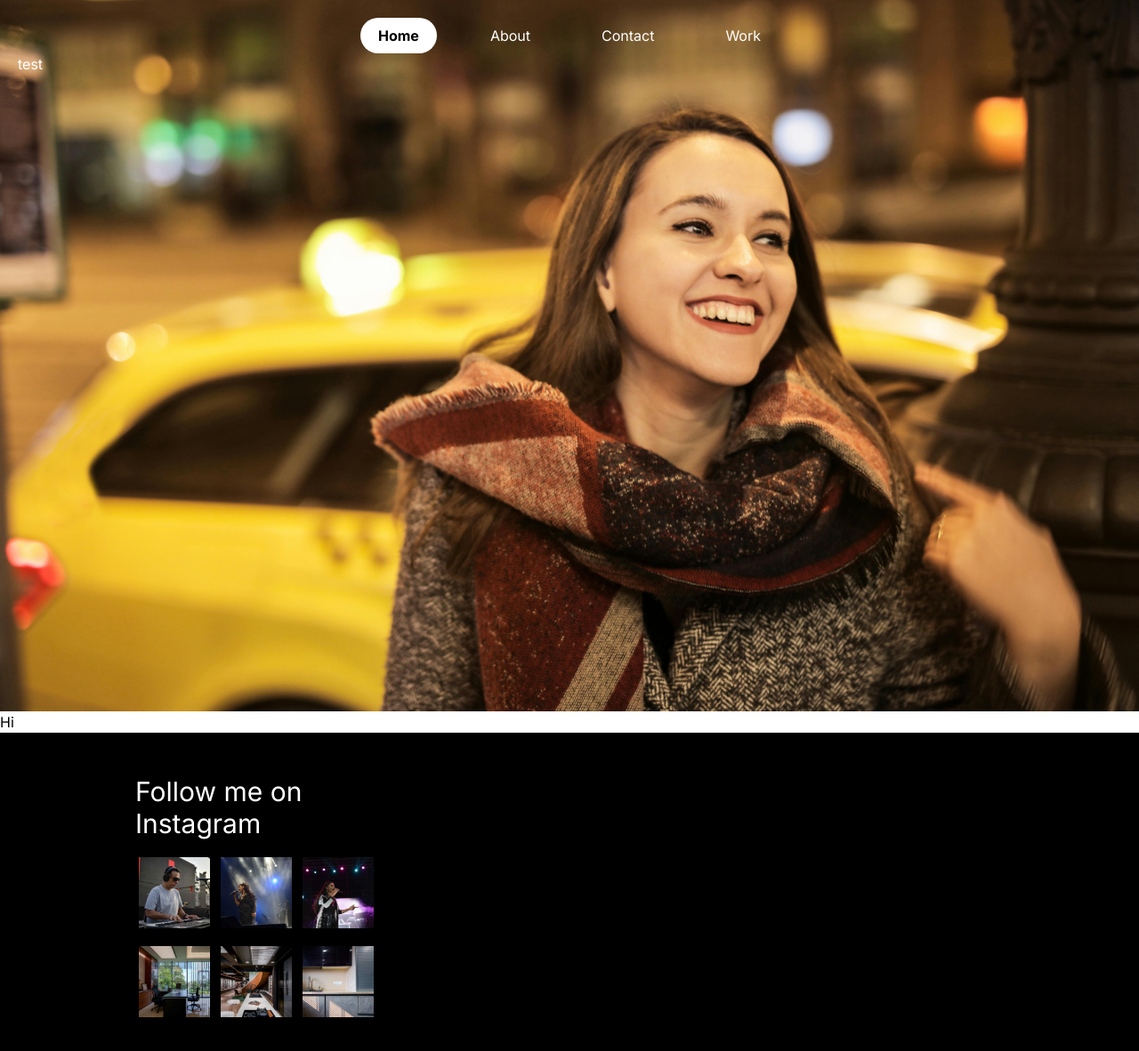
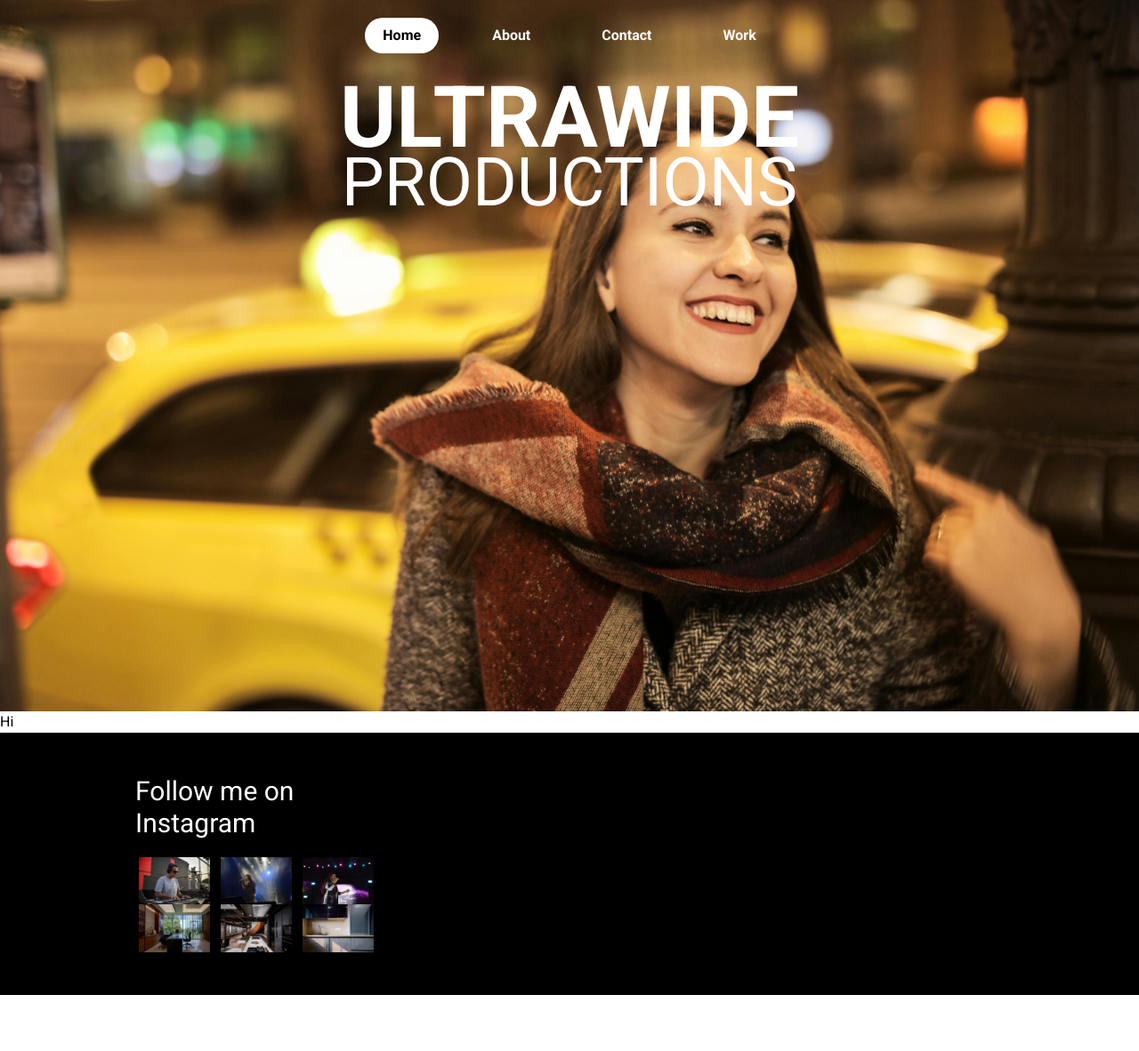
Before and after one commit to uwproductions/web, a Next.js app: page / in a window 1280 px wide. Shown: the top 1182 px of the page at 89% size. After the commit the page ends 1119 px from the top, so only its background shows below. Built offline with nearby package versions, Linux system fonts and the light colour scheme.

Commit message:
header desktop

```diff
--- a/app/globals.css
+++ b/app/globals.css
@@ -1,6 +1,17 @@
 @tailwind base;
 @tailwind components;
 @tailwind utilities;
+
+/* @layer base {
+  @font-face {
+    font-family: 'Roboto';
+    font-style: normal;
+    font-weight: 400;
+    font-display: swap;
+    src: url('https://fonts.googleapis.com/css2?family=Roboto&display=swap');
+  }
+} */
+
 
 /* :root {
   --foreground-rgb: 0, 0, 0;
@@ -31,3 +42,7 @@ body {
     text-wrap: balance;
   }
 } */
+
+.container {
+  max-width: 1140px;
+}
--- a/app/layout.tsx
+++ b/app/layout.tsx
@@ -1,10 +1,13 @@
 import type { Metadata } from "next";
-import { Inter } from "next/font/google";
+import { Roboto } from "next/font/google";
 import "./globals.css";
 import Header from "@/components/Header";
 import Footer from "@/components/Footer";
 
-const inter = Inter({ subsets: ["latin"] });
+const roboto = Roboto({
+  subsets: ["latin"],
+  weight: ["100", "400", "700"],
+});
 
 export const metadata: Metadata = {
   title: "UW Productions",
@@ -17,8 +20,8 @@ export default function RootLayout({
   children: React.ReactNode;
 }>) {
   return (
-    <html lang="en">
-      <body className={inter.className}>
+    <html  lang="en">
+      <body className={roboto.className}>
         <Header />
         {children}
         <Footer />
--- a/components/Banner.tsx
+++ b/components/Banner.tsx
@@ -6,11 +6,10 @@ const Banner = () => {
   return (
     <div className="flex h-screen p-0 m-0">
       <Image
-        objectFit="cover"
+        className="object-cover"
         fill
         alt="banner"
         src="/assets/banner.jpg"
-        // style={{ overflow: "hidden" }}
       />
     </div>
   );
--- a/components/Footer.tsx
+++ b/components/Footer.tsx
@@ -1,15 +1,8 @@
 import React from "react";
 import Image from "next/image";
 
-import image1 from "../public/assets/footerImages/footerImage1.webp";
-import image2 from "../public/assets/footerImages/footerImage2.webp";
-import image3 from "../public/assets/footerImages/footerImage3.webp";
-import image4 from "../public/assets/footerImages/footerImage4.webp";
-import image5 from "../public/assets/footerImages/footerImage5.webp";
-import image6 from "../public/assets/footerImages/footerImage6.webp";
-
 const Footer = () => {
-  const images = [image1, image2, image3, image4, image5, image6];
+  const newArr = Array(6).fill(null);
 
   return (
     <div className="px-36 py-12 bg-black">
@@ -18,36 +11,17 @@ const Footer = () => {
           Follow me on Instagram
         </header>
         <div className="flex flex-wrap justify-evenly">
-          <Image
-            className="w-20 h-20 object-cover mb-5"
-            src={image1}
-            alt="Image 1"
-          />
-          <Image
-            className="w-20 h-20 object-cover mb-5"
-            src={image2}
-            alt="Image 1"
-          />
-          <Image
-            className="w-20 h-20 object-cover mb-5"
-            src={image3}
-            alt="Image 1"
-          />
-          <Image
-            className="w-20 h-20 object-cover mb-5"
-            src={image4}
-            alt="Image 1"
-          />
-          <Image
-            className="w-20 h-20 object-cover mb-5"
-            src={image5}
-            alt="Image 1"
-          />
-          <Image
-            className="w-20 h-20 object-cover mb-5"
-            src={image6}
-            alt="Image 1"
-          />
+          {newArr.map((_, index) => (
+            <Image
+              key={index}
+              width={80}
+              height={80}
+              // className="w-20 h-20 object-cover mb-5"
+              src={`/assets/footerImages/footerImage${index + 1}.webp`}
+              // objectFit="cover"
+              alt={`Image ${index + 1}`}
+            />
+          ))}
         </div>
       </div>
     </div>
--- a/components/Header.tsx
+++ b/components/Header.tsx
@@ -3,11 +3,13 @@
 import Link from "next/link";
 import React, { useEffect } from "react";
 import classNames from "classnames";
+import { motion } from "framer-motion";
 
-import { usePathname } from 'next/navigation';
+import { usePathname } from "next/navigation";
+import Logo from "./Logo";
 
 const Header = () => {
-  const location = usePathname()
+  const location = usePathname();
   const [isScrolled, setIsScrolled] = React.useState(false);
 
   useEffect(() => {
@@ -46,18 +48,9 @@ const Header = () => {
       href: "/work",
     },
   ];
-  return (
-    <>
-      <div
-        className={classNames([
-          "fixed w-full top-0 p-5 z-10 transition flex-col justify-between items-center",
-          {
-            "bg-transparent text-white": !isScrolled,
-            "bg-slate-200/75": isScrolled,
-          },
-        ])}
-      >
-        <div className="flex gap-10 justify-center">
+
+  const links = (
+    <div className="flex gap-10 justify-center font-bold">
       {navLinks.map((link) => (
         <Link
           key={link.name}
@@ -73,9 +66,29 @@ const Header = () => {
         </Link>
       ))}
     </div>
-        {!isScrolled && <div>test</div>}
+  );
+
+  return (
+    <div className="fixed w-full top-0 z-10">
+      {isScrolled ? (
+        <motion.div
+          className="p-3 flex justify-center transition bg-[#FFFFFFC9] text-black"
+          initial={{ y: -100 }}
+          animate={{ y: 0 }}
+          transition={{ type: "spring", duration: 0.1 }}
+        >
+          <div className="flex justify-between items-center container">
+            <Logo variant="primary" />
+            {links}
           </div>
-    </>
+        </motion.div>
+      ) : (
+        <div className="p-5 transition flex-col justify-between items-center bg-transparent text-white">
+          {links}
+          <Logo variant="secondary" size="xl" />
+        </div>
+      )}
+    </div>
   );
 };
 
--- /dev/null
+++ b/components/Logo.tsx
@@ -0,0 +1,43 @@
+import classNames from "classnames";
+import React from "react";
+
+type LogoProps = {
+  size?: "sm" | "md" | "lg" | "xl";
+  variant?: "primary" | "secondary";
+};
+
+const Logo = ({ size = "sm", variant = "primary" }: LogoProps) => {
+  const sizeMap = {
+    sm: ["text-[24px]", "text-[19px]"],
+    md: ["text-[48px]", "text-[38px]"],
+    lg: ["text-[72px]", "text-[57px]"],
+    xl: ["text-[96px]", "text-[76px]"],
+  };
+  return (
+    <div
+      className={classNames(["text-center h-[53px]"], {
+        "text-white": variant === "secondary",
+        "text-black": variant === "primary",
+      })}
+    >
+      <h2
+        className={classNames([
+          "font-bold",
+          sizeMap[size as keyof typeof sizeMap][0],
+        ])}
+      >
+        ULTRAWIDE
+      </h2>
+      <h3
+        className={classNames([
+          "leading-[2px]",
+          sizeMap[size as keyof typeof sizeMap][1],
+        ])}
+      >
+        PRODUCTIONS
+      </h3>
+    </div>
+  );
+};
+
+export default Logo;
--- a/package.json
+++ b/package.json
@@ -10,6 +10,7 @@
   },
   "dependencies": {
     "classnames": "^2.5.1",
+    "framer-motion": "^11.1.7",
     "next": "14.2.2",
     "react": "^18",
     "react-dom": "^18"
```
Also changed, not shown: 1 other file (tests, documents, lock files or other folders). Lines whose indentation alone changed are shown as unchanged.
